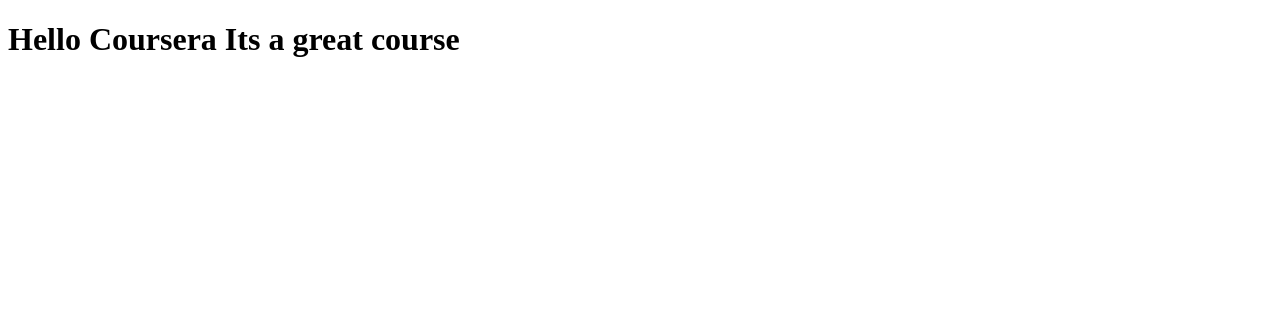
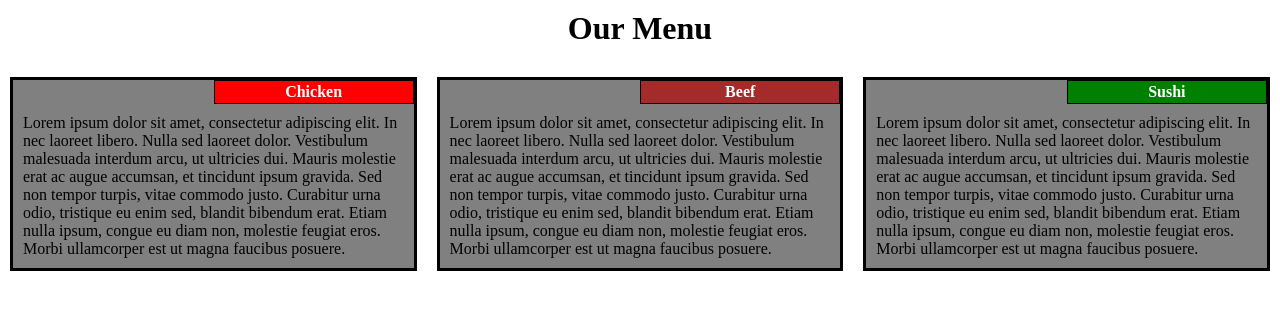
Before and after one commit to SandeepBarla/coursera-test, a plain HTML site: page site/index.html in a window 1280 px wide. Drawn offline with Linux system fonts and the light colour scheme.

Commit message:
Assignment of Week2

```diff
--- a/site/index.html
+++ b/site/index.html
@@ -1,11 +1,117 @@
 <!DOCTYPE html>
-<html lang="en">
+<html>
 <head>
-    <meta charset="UTF-8">
-    <meta name="viewport" content="width=device-width, initial-scale=1.0">
-    <title>Hello Coursera!</title>
+	<title>Assignment</title>
+	<style type="text/css">
+
+		*{
+			box-sizing: border-box;
+			border: 0;
+			margin:0;
+		}
+		.row{
+			width: 100%;
+		}
+		h1{
+			margin-top: 10px;
+			margin-bottom: 20px;
+			text-align: center;
+		}
+
+		div.container{
+			padding: 10px;
+		}
+
+		div.box{
+			margin-bottom: 10px;
+			border:3px solid black;
+			background-color: gray;
+		}
+
+		/*Desktop View*/
+		@media (min-width: 992px){
+			.col-lg-4{
+				float: left;
+				width: 33.33%;
+			}
+		}
+
+		/*Tablet View*/
+		@media (min-width: 768px) and (max-width: 991px){
+			.col-md-6,.col-md-12{
+				float: left;
+			}
+			.col-md-6{
+				width: 50%;
+			}
+			.col-md-12{
+				width: 100%
+			}
+		}
+
+		/*Mobile View*/
+		@media (max-width: 767px){
+			.col-s-12{
+				float: left;
+				width: 100%;
+			}
+		}
+
+		div.containerh{
+			float: right;
+			right: 0;
+			top: 0;
+			background-color: red;
+			border: 1px solid black;
+			margin: 0;
+			width: 200px;
+		}
+		p.h{
+			text-align: center;
+			color: white;
+			padding: 2px;
+			font-weight: bold;
+
+		}
+		p.p{
+			padding: 10px;
+			clear: right;
+		}
+		div.h2{
+			background-color: brown;
+		}
+		div.h3{
+			background-color: green;
+		}
+
+
+	</style>
 </head>
 <body>
-    <h1>Hello Coursera Its a great course</h1>
+	<h1>Our Menu</h1>
+
+	<div class="row">
+		<div class="container col-lg-4 col-md-6 col-s-12">
+			<div class="box">
+				<div class="containerh h1"><p class="h">Chicken</p></div>
+				<p class="p">Lorem ipsum dolor sit amet, consectetur adipiscing elit. In nec laoreet libero. Nulla sed laoreet dolor. Vestibulum malesuada interdum arcu, ut ultricies dui. Mauris molestie erat ac augue accumsan, et tincidunt ipsum gravida. Sed non tempor turpis, vitae commodo justo. Curabitur urna odio, tristique eu enim sed, blandit bibendum erat. Etiam nulla ipsum, congue eu diam non, molestie feugiat eros. Morbi ullamcorper est ut magna faucibus posuere.</p>
+			</div>
+		</div>
+
+		<div class="container col-lg-4 col-md-6 col-s-12">
+			<div class="box">
+				<div class="containerh h2"><p class="h h2">Beef</p></div>
+				<p class="p">Lorem ipsum dolor sit amet, consectetur adipiscing elit. In nec laoreet libero. Nulla sed laoreet dolor. Vestibulum malesuada interdum arcu, ut ultricies dui. Mauris molestie erat ac augue accumsan, et tincidunt ipsum gravida. Sed non tempor turpis, vitae commodo justo. Curabitur urna odio, tristique eu enim sed, blandit bibendum erat. Etiam nulla ipsum, congue eu diam non, molestie feugiat eros. Morbi ullamcorper est ut magna faucibus posuere.</p>
+			</div>
+		</div>
+
+		<div class="container col-lg-4  col-md-12 col-s-12">
+			<div class="box">
+				<div class="containerh h3"><p class="h h2">Sushi</p></div>
+				<p class="p">Lorem ipsum dolor sit amet, consectetur adipiscing elit. In nec laoreet libero. Nulla sed laoreet dolor. Vestibulum malesuada interdum arcu, ut ultricies dui. Mauris molestie erat ac augue accumsan, et tincidunt ipsum gravida. Sed non tempor turpis, vitae commodo justo. Curabitur urna odio, tristique eu enim sed, blandit bibendum erat. Etiam nulla ipsum, congue eu diam non, molestie feugiat eros. Morbi ullamcorper est ut magna faucibus posuere.</p>
+			</div>
+		</div>
+	</div>
+
 </body>
 </html>
```
